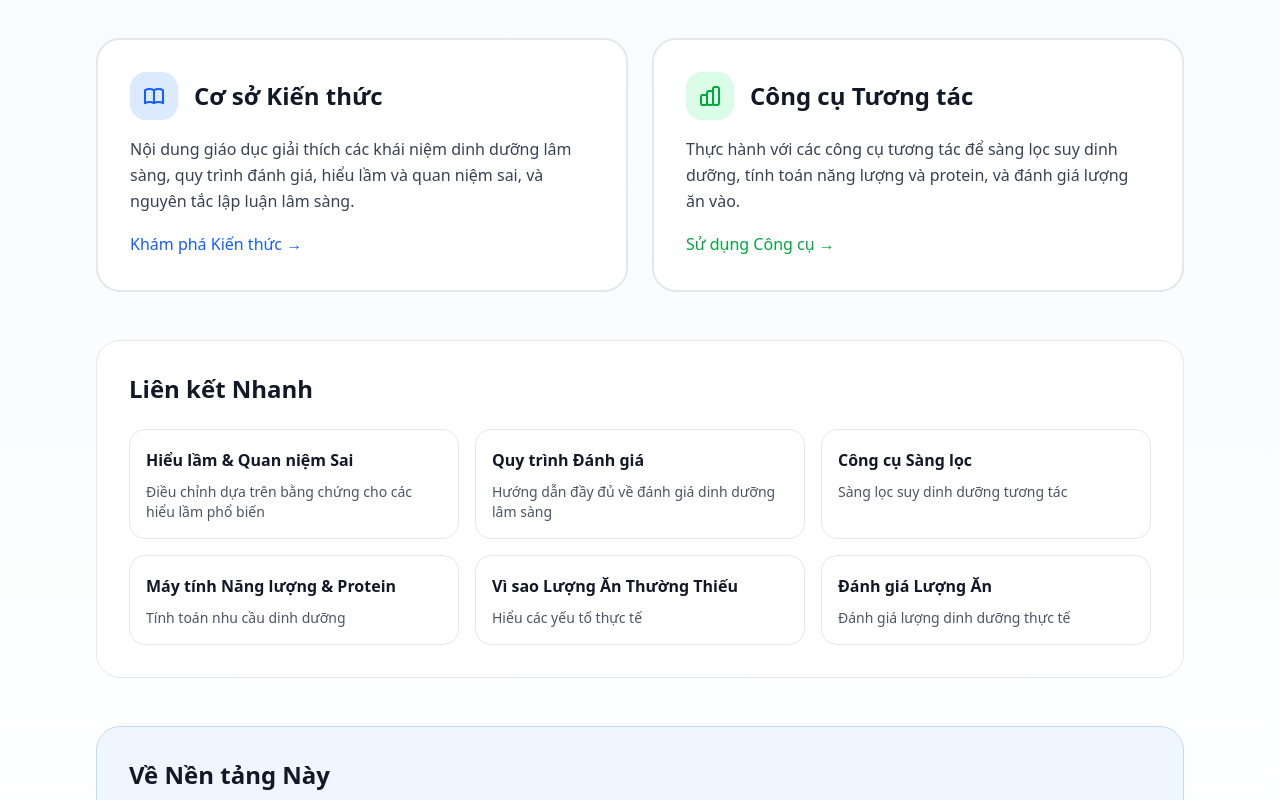
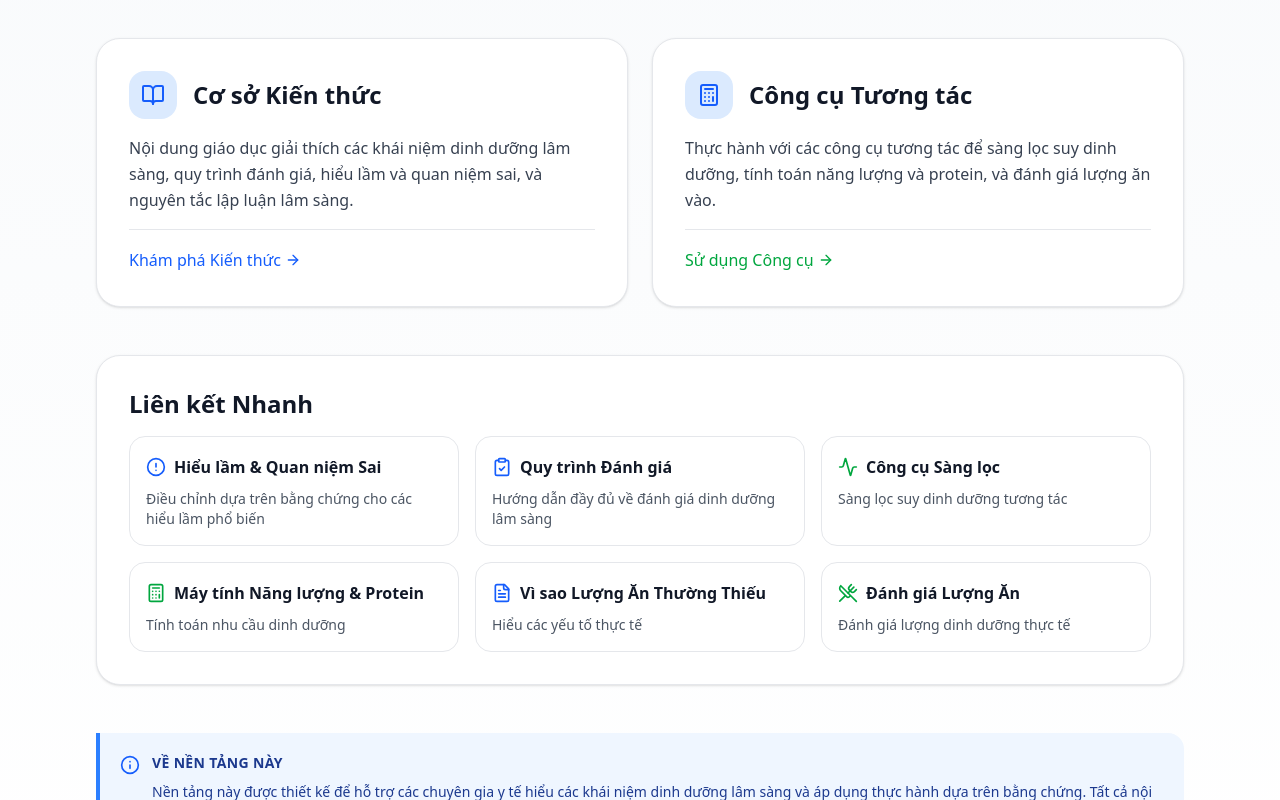
Before and after one commit to drvietcanh/nutrition, a Next.js app in the folder clinical-nutrition/: page / in a window 1280 px wide. Shown: the part 240-1040 px from the top of the page. Built offline with nearby package versions, Linux system fonts and the light colour scheme.

Commit message:
ThÃªm components má»›i (Button, Callout, Card, Icon) vÃ  cáº­p nháº­t landing page vá»›i icons

```diff
--- /dev/null
+++ b/clinical-nutrition/app/components/Button.tsx
@@ -0,0 +1,71 @@
+import { LucideIcon } from 'lucide-react';
+import { ButtonHTMLAttributes, forwardRef } from 'react';
+
+type ButtonVariant = 'primary' | 'secondary' | 'outline' | 'ghost';
+type ButtonSize = 'sm' | 'md' | 'lg';
+
+interface ButtonProps extends ButtonHTMLAttributes<HTMLButtonElement> {
+  variant?: ButtonVariant;
+  size?: ButtonSize;
+  icon?: LucideIcon;
+  iconPosition?: 'left' | 'right';
+  children: React.ReactNode;
+}
+
+export const Button = forwardRef<HTMLButtonElement, ButtonProps>(
+  (
+    {
+      variant = 'primary',
+      size = 'md',
+      children,
+      icon: Icon,
+      iconPosition = 'right',
+      className = '',
+      ...props
+    },
+    ref
+  ) => {
+    const baseClasses =
+      'inline-flex items-center justify-center font-semibold rounded-lg transition-all focus-ring disabled:opacity-50 disabled:cursor-not-allowed';
+
+    const variantClasses = {
+      primary:
+        'bg-blue-600 text-white hover:bg-blue-700 active:bg-blue-800 shadow-sm hover:shadow-md',
+      secondary:
+        'bg-gray-100 text-gray-900 hover:bg-gray-200 active:bg-gray-300 shadow-sm hover:shadow-md',
+      outline:
+        'border-2 border-gray-300 text-gray-700 hover:border-gray-400 hover:bg-gray-50 active:bg-gray-100',
+      ghost: 'text-gray-700 hover:bg-gray-100 active:bg-gray-200',
+    };
+
+    const sizeClasses = {
+      sm: 'px-3 py-1.5 text-sm gap-1.5',
+      md: 'px-4 py-2 text-base gap-2',
+      lg: 'px-6 py-3 text-lg gap-2.5',
+    };
+
+    const iconSizeClasses = {
+      sm: 'w-4 h-4',
+      md: 'w-5 h-5',
+      lg: 'w-6 h-6',
+    };
+
+    return (
+      <button
+        ref={ref}
+        className={`${baseClasses} ${variantClasses[variant]} ${sizeClasses[size]} ${className}`}
+        {...props}
+      >
+        {Icon && iconPosition === 'left' && (
+          <Icon className={iconSizeClasses[size]} aria-hidden="true" />
+        )}
+        {children}
+        {Icon && iconPosition === 'right' && (
+          <Icon className={iconSizeClasses[size]} aria-hidden="true" />
+        )}
+      </button>
+    );
+  }
+);
+
+Button.displayName = 'Button';
--- /dev/null
+++ b/clinical-nutrition/app/components/Callout.tsx
@@ -0,0 +1,94 @@
+import {
+  Info,
+  AlertTriangle,
+  CheckCircle,
+  XCircle,
+  LucideIcon,
+} from 'lucide-react';
+
+type CalloutVariant = 'info' | 'warning' | 'error' | 'success';
+
+const iconMap: Record<CalloutVariant, LucideIcon> = {
+  info: Info,
+  warning: AlertTriangle,
+  error: XCircle,
+  success: CheckCircle,
+};
+
+const colorMap: Record<
+  CalloutVariant,
+  {
+    bg: string;
+    border: string;
+    text: string;
+    icon: string;
+  }
+> = {
+  info: {
+    bg: 'bg-blue-50',
+    border: 'border-blue-500',
+    text: 'text-blue-900',
+    icon: 'text-blue-600',
+  },
+  warning: {
+    bg: 'bg-amber-50',
+    border: 'border-amber-500',
+    text: 'text-amber-900',
+    icon: 'text-amber-600',
+  },
+  error: {
+    bg: 'bg-red-50',
+    border: 'border-red-500',
+    text: 'text-red-900',
+    icon: 'text-red-600',
+  },
+  success: {
+    bg: 'bg-green-50',
+    border: 'border-green-500',
+    text: 'text-green-900',
+    icon: 'text-green-600',
+  },
+};
+
+interface CalloutProps {
+  variant?: CalloutVariant;
+  title?: string;
+  children: React.ReactNode;
+  className?: string;
+}
+
+export function Callout({
+  variant = 'info',
+  title,
+  children,
+  className = '',
+}: CalloutProps) {
+  const Icon = iconMap[variant];
+  const colors = colorMap[variant];
+
+  return (
+    <div
+      className={`${colors.bg} border-l-4 ${colors.border} rounded-r-lg p-4 sm:p-5 ${className}`}
+      role="alert"
+    >
+      <div className="flex items-start gap-3">
+        <Icon
+          className={`w-5 h-5 ${colors.icon} flex-shrink-0 mt-0.5`}
+          aria-hidden="true"
+        />
+        <div className="flex-1 min-w-0">
+          {title && (
+            <h3
+              className={`text-sm font-bold ${colors.text} mb-2 uppercase tracking-wide`}
+            >
+              {title}
+            </h3>
+          )}
+          <div className={`text-sm ${colors.text} leading-relaxed`}>
+            {children}
+          </div>
+        </div>
+      </div>
+    </div>
+  );
+}
--- /dev/null
+++ b/clinical-nutrition/app/components/Card.tsx
@@ -0,0 +1,97 @@
+import { LucideIcon } from 'lucide-react';
+import Link from 'next/link';
+
+interface CardProps {
+  children: React.ReactNode;
+  className?: string;
+  href?: string;
+  onClick?: () => void;
+}
+
+export function Card({ children, className = '', href, onClick }: CardProps) {
+  const baseClasses =
+    'bg-white rounded-xl border border-gray-200 p-6 sm:p-8 shadow-sm hover:shadow-md transition-all';
+
+  const interactiveClasses = href || onClick
+    ? 'cursor-pointer hover:border-blue-300 active:scale-[0.99]'
+    : '';
+
+  const content = (
+    <div className={`${baseClasses} ${interactiveClasses} ${className}`}>
+      {children}
+    </div>
+  );
+
+  if (href) {
+    return (
+      <Link href={href} className="block focus-ring rounded-xl">
+        {content}
+      </Link>
+    );
+  }
+
+  if (onClick) {
+    return (
+      <button
+        onClick={onClick}
+        className={`block w-full text-left ${baseClasses} ${interactiveClasses} ${className} focus-ring`}
+      >
+        {children}
+      </button>
+    );
+  }
+
+  return content;
+}
+
+interface CardHeaderProps {
+  icon?: LucideIcon;
+  title: string;
+  description?: string;
+  className?: string;
+}
+
+export function CardHeader({
+  icon: Icon,
+  title,
+  description,
+  className = '',
+}: CardHeaderProps) {
+  return (
+    <div className={`mb-4 ${className}`}>
+      <div className="flex items-center gap-4 mb-2">
+        {Icon && (
+          <div className="w-12 h-12 bg-blue-100 rounded-lg flex items-center justify-center flex-shrink-0">
+            <Icon className="w-6 h-6 text-blue-600" aria-hidden="true" />
+          </div>
+        )}
+        <h2 className="text-2xl font-bold text-gray-900">{title}</h2>
+      </div>
+      {description && (
+        <p className="text-gray-700 leading-relaxed">{description}</p>
+      )}
+    </div>
+  );
+}
+
+interface CardContentProps {
+  children: React.ReactNode;
+  className?: string;
+}
+
+export function CardContent({ children, className = '' }: CardContentProps) {
+  return <div className={className}>{children}</div>;
+}
+
+interface CardFooterProps {
+  children: React.ReactNode;
+  className?: string;
+}
+
+export function CardFooter({ children, className = '' }: CardFooterProps) {
+  return (
+    <div className={`mt-4 pt-4 border-t border-gray-200 ${className}`}>
+      {children}
+    </div>
+  );
+}
--- /dev/null
+++ b/clinical-nutrition/app/components/Icon.tsx
@@ -0,0 +1,36 @@
+import { LucideIcon } from 'lucide-react';
+
+type IconSize = 'xs' | 'sm' | 'base' | 'lg' | 'xl' | '2xl';
+
+interface IconProps {
+  icon: LucideIcon;
+  size?: IconSize;
+  className?: string;
+  'aria-label'?: string;
+  'aria-hidden'?: boolean;
+}
+
+const sizeClasses: Record<IconSize, string> = {
+  xs: 'w-3 h-3',
+  sm: 'w-4 h-4',
+  base: 'w-5 h-5',
+  lg: 'w-6 h-6',
+  xl: 'w-8 h-8',
+  '2xl': 'w-12 h-12',
+};
+
+export function Icon({
+  icon: IconComponent,
+  size = 'base',
+  className = '',
+  'aria-label': ariaLabel,
+  'aria-hidden': ariaHidden = !ariaLabel,
+}: IconProps) {
+  return (
+    <IconComponent
+      className={`${sizeClasses[size]} ${className}`}
+      aria-label={ariaLabel}
+      aria-hidden={ariaHidden}
+    />
+  );
+}
--- /dev/null
+++ b/clinical-nutrition/app/components/index.ts
@@ -0,0 +1,6 @@
+// Export all components for easy importing
+export { Button } from './Button';
+export { Callout } from './Callout';
+export { Card, CardHeader, CardContent, CardFooter } from './Card';
+export { Icon } from './Icon';
+export { GlobalDisclaimerBanner } from './GlobalDisclaimerBanner';
--- a/clinical-nutrition/app/page.tsx
+++ b/clinical-nutrition/app/page.tsx
@@ -1,4 +1,7 @@
 import Link from "next/link";
+import { BookOpen, Calculator, ArrowRight, AlertCircle, FileText, Activity, UtensilsCrossed, ClipboardCheck } from "lucide-react";
+import { Card, CardHeader, CardContent, CardFooter } from "./components/Card";
+import { Callout } from "./components/Callout";
 
 export default function Home() {
   return (
@@ -18,128 +21,137 @@ export default function Home() {
         {/* Main Navigation Cards */}
         <div className="grid grid-cols-1 md:grid-cols-2 gap-6 mb-12">
           {/* Knowledge Base Card */}
-          <Link
-            href="/knowledge"
-            className="group block bg-white rounded-xl border-2 border-gray-200 p-8 hover:border-blue-500 hover:shadow-lg transition-all"
-          >
-            <div className="flex items-center gap-4 mb-4">
-              <div className="w-12 h-12 bg-blue-100 rounded-lg flex items-center justify-center group-hover:bg-blue-200 transition-colors">
-                <svg className="w-6 h-6 text-blue-600" fill="none" stroke="currentColor" viewBox="0 0 24 24">
-                  <path strokeLinecap="round" strokeLinejoin="round" strokeWidth={2} d="M12 6.253v13m0-13C10.832 5.477 9.246 5 7.5 5S4.168 5.477 3 6.253v13C4.168 18.477 5.754 18 7.5 18s3.332.477 4.5 1.253m0-13C13.168 5.477 14.754 5 16.5 5c1.747 0 3.332.477 4.5 1.253v13C19.832 18.477 18.247 18 16.5 18c-1.746 0-3.332.477-4.5 1.253" />
-                </svg>
-              </div>
-              <h2 className="text-2xl font-bold text-gray-900 group-hover:text-blue-700 transition-colors">
-                Cơ sở Kiến thức
-              </h2>
-            </div>
-            <p className="text-gray-700 leading-relaxed mb-4">
+          <Card href="/knowledge">
+            <CardHeader
+              icon={BookOpen}
+              title="Cơ sở Kiến thức"
+            />
+            <CardContent>
+              <p className="text-gray-700 leading-relaxed">
                 Nội dung giáo dục giải thích các khái niệm dinh dưỡng lâm sàng, quy trình đánh giá,
                 hiểu lầm và quan niệm sai, và nguyên tắc lập luận lâm sàng.
               </p>
+            </CardContent>
+            <CardFooter>
               <span className="inline-flex items-center text-blue-600 font-medium group-hover:text-blue-800">
-              Khám phá Kiến thức →
+                Khám phá Kiến thức <ArrowRight className="w-4 h-4 ml-1" aria-hidden="true" />
               </span>
-          </Link>
+            </CardFooter>
+          </Card>
 
           {/* Tools Card */}
-          <Link
-            href="/tools"
-            className="group block bg-white rounded-xl border-2 border-gray-200 p-8 hover:border-green-500 hover:shadow-lg transition-all"
-          >
-            <div className="flex items-center gap-4 mb-4">
-              <div className="w-12 h-12 bg-green-100 rounded-lg flex items-center justify-center group-hover:bg-green-200 transition-colors">
-                <svg className="w-6 h-6 text-green-600" fill="none" stroke="currentColor" viewBox="0 0 24 24">
-                  <path strokeLinecap="round" strokeLinejoin="round" strokeWidth={2} d="M9 19v-6a2 2 0 00-2-2H5a2 2 0 00-2 2v6a2 2 0 002 2h2a2 2 0 002-2zm0 0V9a2 2 0 012-2h2a2 2 0 012 2v10m-6 0a2 2 0 002 2h2a2 2 0 002-2m0 0V5a2 2 0 012-2h2a2 2 0 012 2v14a2 2 0 01-2 2h-2a2 2 0 01-2-2z" />
-                </svg>
-              </div>
-              <h2 className="text-2xl font-bold text-gray-900 group-hover:text-green-700 transition-colors">
-                Công cụ Tương tác
-              </h2>
-            </div>
-            <p className="text-gray-700 leading-relaxed mb-4">
+          <Card href="/tools">
+            <CardHeader
+              icon={Calculator}
+              title="Công cụ Tương tác"
+            />
+            <CardContent>
+              <p className="text-gray-700 leading-relaxed">
                 Thực hành với các công cụ tương tác để sàng lọc suy dinh dưỡng, tính toán năng lượng và protein,
                 và đánh giá lượng ăn vào.
               </p>
+            </CardContent>
+            <CardFooter>
               <span className="inline-flex items-center text-green-600 font-medium group-hover:text-green-800">
-              Sử dụng Công cụ →
+                Sử dụng Công cụ <ArrowRight className="w-4 h-4 ml-1" aria-hidden="true" />
               </span>
-          </Link>
+            </CardFooter>
+          </Card>
         </div>
 
         {/* Quick Links Section */}
-        <div className="bg-white rounded-xl border border-gray-200 p-8 mb-12">
-          <h2 className="text-2xl font-bold text-gray-900 mb-6">Liên kết Nhanh</h2>
+        <Card className="mb-12">
+          <CardHeader title="Liên kết Nhanh" />
+          <CardContent>
             <div className="grid grid-cols-1 sm:grid-cols-2 lg:grid-cols-3 gap-4">
               <Link
                 href="/knowledge/myths-in-clinical-nutrition"
-              className="p-4 rounded-lg border border-gray-200 hover:border-blue-500 hover:bg-blue-50 transition-colors"
+                className="group p-4 rounded-lg border border-gray-200 hover:border-blue-500 hover:bg-blue-50 transition-all focus-ring rounded-lg"
               >
-              <h3 className="font-semibold text-gray-900 mb-2">Hiểu lầm & Quan niệm Sai</h3>
+                <div className="flex items-center gap-2 mb-2">
+                  <AlertCircle className="w-5 h-5 text-blue-600" aria-hidden="true" />
+                  <h3 className="font-semibold text-gray-900">Hiểu lầm & Quan niệm Sai</h3>
+                </div>
                 <p className="text-sm text-gray-600">
                   Điều chỉnh dựa trên bằng chứng cho các hiểu lầm phổ biến
                 </p>
               </Link>
               <Link
                 href="/knowledge/assessment-process"
-              className="p-4 rounded-lg border border-gray-200 hover:border-blue-500 hover:bg-blue-50 transition-colors"
+                className="group p-4 rounded-lg border border-gray-200 hover:border-blue-500 hover:bg-blue-50 transition-all focus-ring rounded-lg"
               >
-              <h3 className="font-semibold text-gray-900 mb-2">Quy trình Đánh giá</h3>
+                <div className="flex items-center gap-2 mb-2">
+                  <ClipboardCheck className="w-5 h-5 text-blue-600" aria-hidden="true" />
+                  <h3 className="font-semibold text-gray-900">Quy trình Đánh giá</h3>
+                </div>
                 <p className="text-sm text-gray-600">
                   Hướng dẫn đầy đủ về đánh giá dinh dưỡng lâm sàng
                 </p>
               </Link>
               <Link
                 href="/tools/malnutrition-screening"
-              className="p-4 rounded-lg border border-gray-200 hover:border-green-500 hover:bg-green-50 transition-colors"
+                className="group p-4 rounded-lg border border-gray-200 hover:border-green-500 hover:bg-green-50 transition-all focus-ring rounded-lg"
               >
-              <h3 className="font-semibold text-gray-900 mb-2">Công cụ Sàng lọc</h3>
+                <div className="flex items-center gap-2 mb-2">
+                  <Activity className="w-5 h-5 text-green-600" aria-hidden="true" />
+                  <h3 className="font-semibold text-gray-900">Công cụ Sàng lọc</h3>
+                </div>
                 <p className="text-sm text-gray-600">
                   Sàng lọc suy dinh dưỡng tương tác
                 </p>
               </Link>
               <Link
                 href="/tools/energy-protein-calculator"
-              className="p-4 rounded-lg border border-gray-200 hover:border-green-500 hover:bg-green-50 transition-colors"
+                className="group p-4 rounded-lg border border-gray-200 hover:border-green-500 hover:bg-green-50 transition-all focus-ring rounded-lg"
               >
-              <h3 className="font-semibold text-gray-900 mb-2">Máy tính Năng lượng & Protein</h3>
+                <div className="flex items-center gap-2 mb-2">
+                  <Calculator className="w-5 h-5 text-green-600" aria-hidden="true" />
+                  <h3 className="font-semibold text-gray-900">Máy tính Năng lượng & Protein</h3>
+                </div>
                 <p className="text-sm text-gray-600">
                   Tính toán nhu cầu dinh dưỡng
                 </p>
               </Link>
               <Link
                 href="/knowledge/why-intake-falls-short"
-              className="p-4 rounded-lg border border-gray-200 hover:border-blue-500 hover:bg-blue-50 transition-colors"
+                className="group p-4 rounded-lg border border-gray-200 hover:border-blue-500 hover:bg-blue-50 transition-all focus-ring rounded-lg"
               >
-              <h3 className="font-semibold text-gray-900 mb-2">Vì sao Lượng Ăn Thường Thiếu</h3>
+                <div className="flex items-center gap-2 mb-2">
+                  <FileText className="w-5 h-5 text-blue-600" aria-hidden="true" />
+                  <h3 className="font-semibold text-gray-900">Vì sao Lượng Ăn Thường Thiếu</h3>
+                </div>
                 <p className="text-sm text-gray-600">
                   Hiểu các yếu tố thực tế
                 </p>
               </Link>
               <Link
                 href="/tools/intake-assessment"
-              className="p-4 rounded-lg border border-gray-200 hover:border-green-500 hover:bg-green-50 transition-colors"
+                className="group p-4 rounded-lg border border-gray-200 hover:border-green-500 hover:bg-green-50 transition-all focus-ring rounded-lg"
               >
-              <h3 className="font-semibold text-gray-900 mb-2">Đánh giá Lượng Ăn</h3>
+                <div className="flex items-center gap-2 mb-2">
+                  <UtensilsCrossed className="w-5 h-5 text-green-600" aria-hidden="true" />
+                  <h3 className="font-semibold text-gray-900">Đánh giá Lượng Ăn</h3>
+                </div>
                 <p className="text-sm text-gray-600">
                   Đánh giá lượng dinh dưỡng thực tế
                 </p>
               </Link>
             </div>
-        </div>
+          </CardContent>
+        </Card>
 
         {/* About Section */}
-        <div className="bg-blue-50 rounded-xl border border-blue-200 p-8">
-          <h2 className="text-2xl font-bold text-gray-900 mb-4">Về Nền tảng Này</h2>
-          <p className="text-gray-700 leading-relaxed mb-4">
+        <Callout variant="info" title="Về Nền tảng Này">
+          <p className="mb-3">
             Nền tảng này được thiết kế để hỗ trợ các chuyên gia y tế hiểu các khái niệm dinh dưỡng lâm sàng
             và áp dụng thực hành dựa trên bằng chứng. Tất cả nội dung mang tính giáo dục và nên được sử dụng
             để hỗ trợ, không thay thế, phán đoán lâm sàng và hợp tác đa ngành.
           </p>
-          <p className="text-sm text-gray-600 italic">
-            Lưu ý: Công cụ và hướng dẫn cung cấp thông tin cho phán đoán của bạn; chúng không thay thế nó. Khi còn nghi ngờ,
+          <p className="text-sm italic">
+            <strong>Lưu ý:</strong> Công cụ và hướng dẫn cung cấp thông tin cho phán đoán của bạn; chúng không thay thế nó. Khi còn nghi ngờ,
             hãy tham khảo ý kiến của chuyên gia dinh dưỡng đã đăng ký và nhóm lâm sàng của bạn.
           </p>
-        </div>
+        </Callout>
       </main>
     </div>
   );
```
Lines whose indentation alone changed are shown as unchanged.
